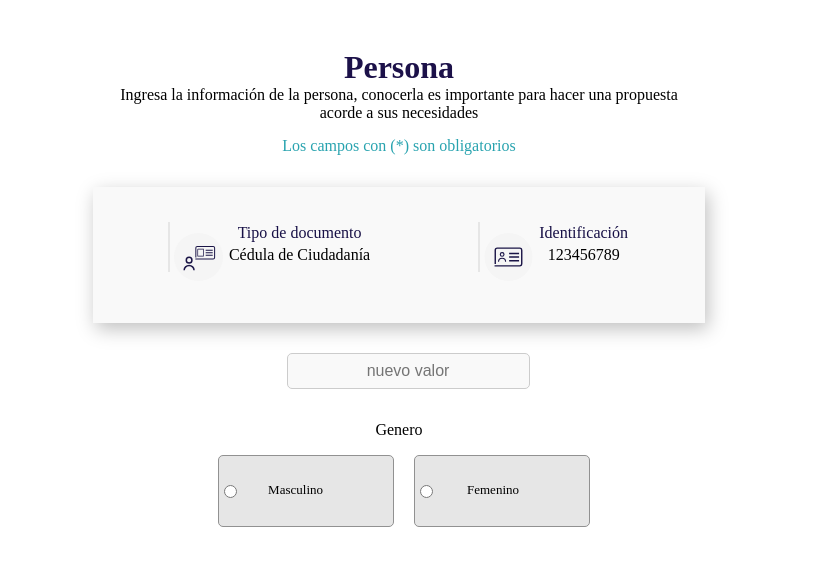
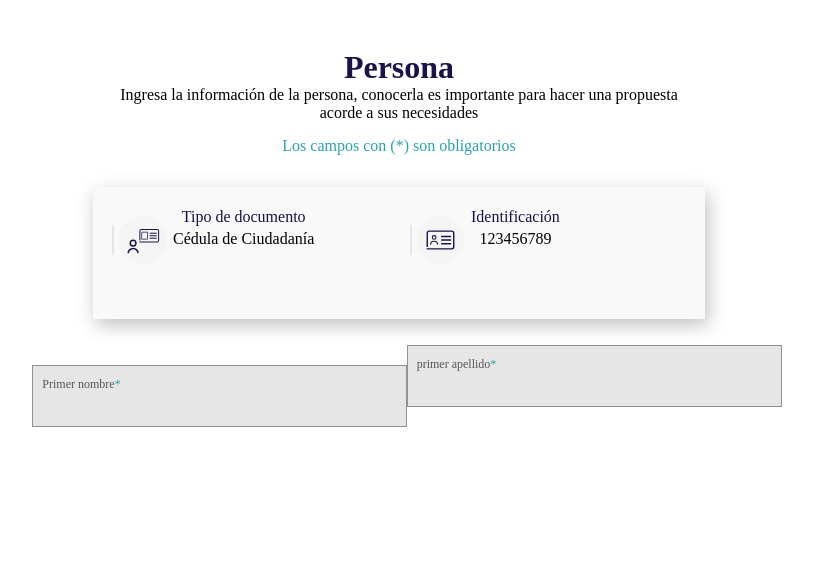
Before and after one commit to FedericoBenitezItConsultores/-opportunity-factory-practice-project, a React (Vite) app: page / in a window 1280 px wide. Shown: the top 566 px of the page, without its empty margins (241-1054 px from the left). Built offline with nearby package versions, Linux system fonts and the light colour scheme.

Commit message:
[FEATURE] input name and last name

```diff
--- a/src/components/InfoPerson.jsx
+++ b/src/components/InfoPerson.jsx
@@ -1,5 +1,6 @@
 import React from "react";
 import style from "./InfoPerson.module.css";
+import InputForm from "./atoms/InputForm";
 
 export const InfoPerson = () => {
   return (
@@ -14,7 +15,7 @@ export const InfoPerson = () => {
       <p className={style.parragraf}>Los campos con (*) son obligatorios</p>
 
       <div className={style.containerCard}>
-        <div className={style.grid}>
+        {/* <div className={style.grid}> */}
         <div className={style.document1}>
           <div>
             <table>
@@ -23,11 +24,7 @@ export const InfoPerson = () => {
                   <div className={style.line} />
                 </td>
                 <td>
-                    <img
-                      className={style.Image}
-                      src="Grupo7616.svg"
-                      alt=""
-                    />
+                  <img className={style.Image} src="Grupo7616.svg" alt="" />
                 </td>
                 <tr>
                   <td className={style.documents}>Tipo de documento</td>
@@ -45,11 +42,7 @@ export const InfoPerson = () => {
                   <div className={style.line} />
                 </td>
                 <td>
-                    <img
-                      className={style.Image}
-                      src="Grupo2046.svg"
-                      alt=""
-                    />
+                  <img className={style.Image} src="Grupo2046.svg" alt="" />
                 </td>
                 <tr>
                   <td className={style.documents}>Identificación</td>
@@ -61,7 +54,7 @@ export const InfoPerson = () => {
             </table>
           </div>
         </div>
-        </div>
+        {/* </div> */}
       </div>
 
       {/* <div className={style.floatingInput}>
@@ -76,12 +69,22 @@ export const InfoPerson = () => {
         </label>
       </div> */}
 
-      <label className={style.container_input}>
+      <div className={style.container_inputs}>
+        <div className={style.InputForm1}>
+          <InputForm />
+        </div>
+
+        <div className={style.InputForm2}>
+          <InputForm label="primer apellido" />
+        </div>
+      </div>
+
+      {/* <label className={style.container_input}>
         <input className={style.input} type="text" placeholder="nuevo valor" />
         <p className={style.placeholder}></p>
-      </label>
+      </label> */}
 
-      <p>Genero</p>
+      {/* <p>Genero</p>
       <form>
         <div className={style.gender}>
           <label>
@@ -96,7 +99,7 @@ export const InfoPerson = () => {
             Femenino
           </label>
         </div>
-      </form>
+      </form> */}
     </div>
   );
 };
--- a/src/components/InfoPerson.module.css
+++ b/src/components/InfoPerson.module.css
@@ -27,13 +27,6 @@
   border: 1px solid #e6e6e6;
 }
 
-.InfoPerson div {
-  display: flex;
-  align-items: center;
-  margin-bottom: 20px;
-  gap: 100px;
-  padding-top: 20px;
-}
 
 .InfoPerson img {
   max-width: 100px;
@@ -82,6 +75,24 @@
   /* grid-gap: 20px; */
 }
 
+.container_inputs{
+  column-count: 2;
+  justify-content: center;
+
+}
+
+.InputForm1{
+  display: flex;
+  margin-left: -280px;
+  padding-top: 20px;
+  padding-bottom: 70px;
+}
+
+.InputForm2{
+  display: flex;
+
+}
+
 
 .gender{
   height: 50px;
@@ -124,9 +135,7 @@
   transition: border-color 0.3s ease;
 }
 
-/* .input:focus {
-  border-color: #28a3af;
-} */
+
 
 .label {
   position: absolute;
--- /dev/null
+++ b/src/components/atoms/InputForm.jsx
@@ -0,0 +1,12 @@
+import styles from "./styles.module.css";
+
+export default function InputForm({ label = "Primer nombre" }) {
+  return (
+    <label className={styles.label}>
+      <p className={styles.p_text}>
+        {label} <span style={{ color: "#28A3AF" }}>*</span>
+      </p>
+      <input className={styles.input} type="text" />
+    </label>
+  );
+}
--- /dev/null
+++ b/src/components/atoms/styles.module.css
@@ -0,0 +1,45 @@
+.label {
+    position: relative;
+    width: 79px;
+    height: 14px;
+    /* UI Properties */
+    font: var(--unnamed-font-style-normal) normal var(--unnamed-font-weight-300) var(--unnamed-font-size-12)/var(--unnamed-line-spacing-14) var(--unnamed-font-family-roboto-light);
+    letter-spacing: var(--unnamed-character-spacing-0);
+    color: var(--unnamed-color-565656);
+    text-align: left;
+    font: normal normal 300 12px/14px Roboto-Light;
+    letter-spacing: 0px;
+    color: #565656;
+    opacity: 1;
+}
+
+.p_text {
+    top: 10px;
+    left: 10px;
+    width: 100%;
+    position: absolute;
+    display: flex;
+    justify-content: center;
+    white-space: nowrap;
+}
+
+.input {
+    /* Layout Properties */
+    /* top: 567px;
+    left: 333px; */
+    width: 375px;
+    height: 50px;
+    text-align: left !important;
+    padding-bottom: 15px !important;
+    padding-top: 45px !important;
+    /* Empuja el texto hacia abajo */
+    box-sizing: border-box;
+    /* Incluye el padding en el tamaño total del input */
+    /* UI Properties */
+    /* background: var(--unnamed-color-e6e6e6) 0% 0% no-repeat padding-box;
+    border: 1px solid var(--unnamed-color-919191); */
+    background: #E6E6E6 0% 0% no-repeat padding-box;
+    border: 1px solid #919191;
+    opacity: 1;
+    /* text-align: left; */
+}
```
Lines whose indentation alone changed are shown as unchanged.
